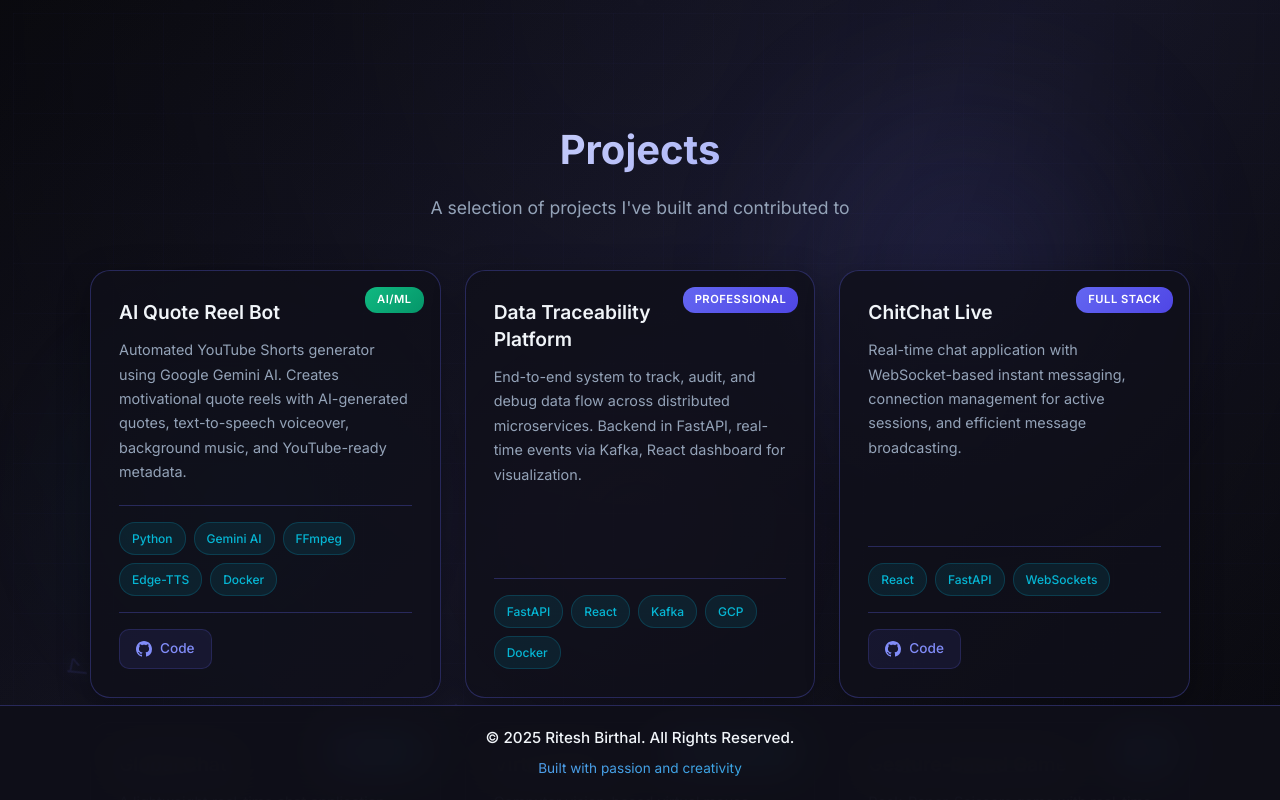
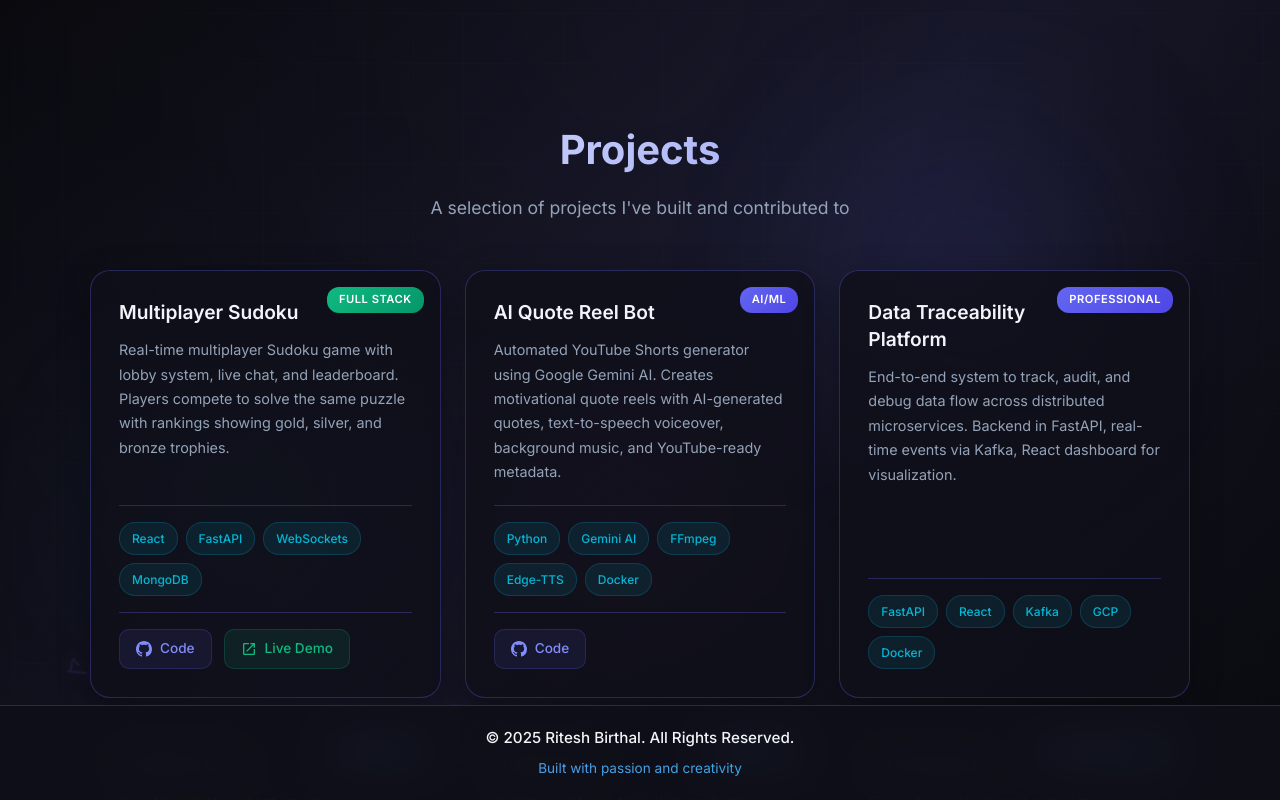
Before and after one commit to riteshbirthal/ritesh-birthal, a React (Vite) app: page / in a window 1280 px wide. Both pictures are taken after a click on the button "Projects". Built offline with nearby package versions, Linux system fonts and the light colour scheme.

Commit message:
Added Multiplayer Sudoku project

```diff
--- a/src/components/Projects.tsx
+++ b/src/components/Projects.tsx
@@ -1,6 +1,14 @@
 import './Projects.css';
 
 const projects = [
+  {
+    name: 'Multiplayer Sudoku',
+    badge: 'Full Stack',
+    description: 'Real-time multiplayer Sudoku game with lobby system, live chat, and leaderboard. Players compete to solve the same puzzle with rankings showing gold, silver, and bronze trophies.',
+    tech: ['React', 'FastAPI', 'WebSockets', 'MongoDB'],
+    github: 'https://github.com/riteshbirthal/Multiplayer-Sudoku',
+    live: 'https://multiplayer-sudoku-n9bt.onrender.com/',
+  },
   {
     name: 'AI Quote Reel Bot',
     badge: 'AI/ML',
```
